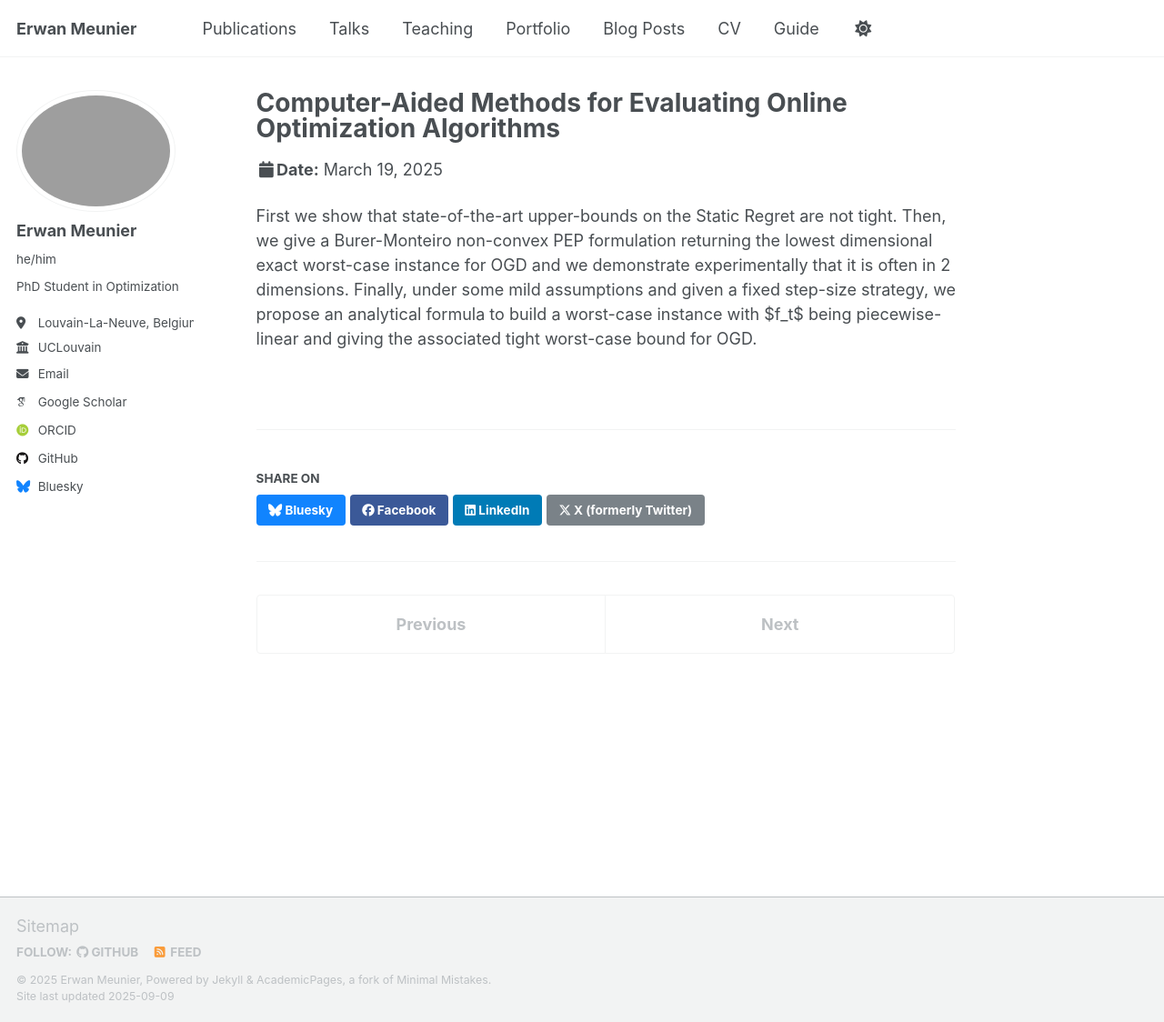
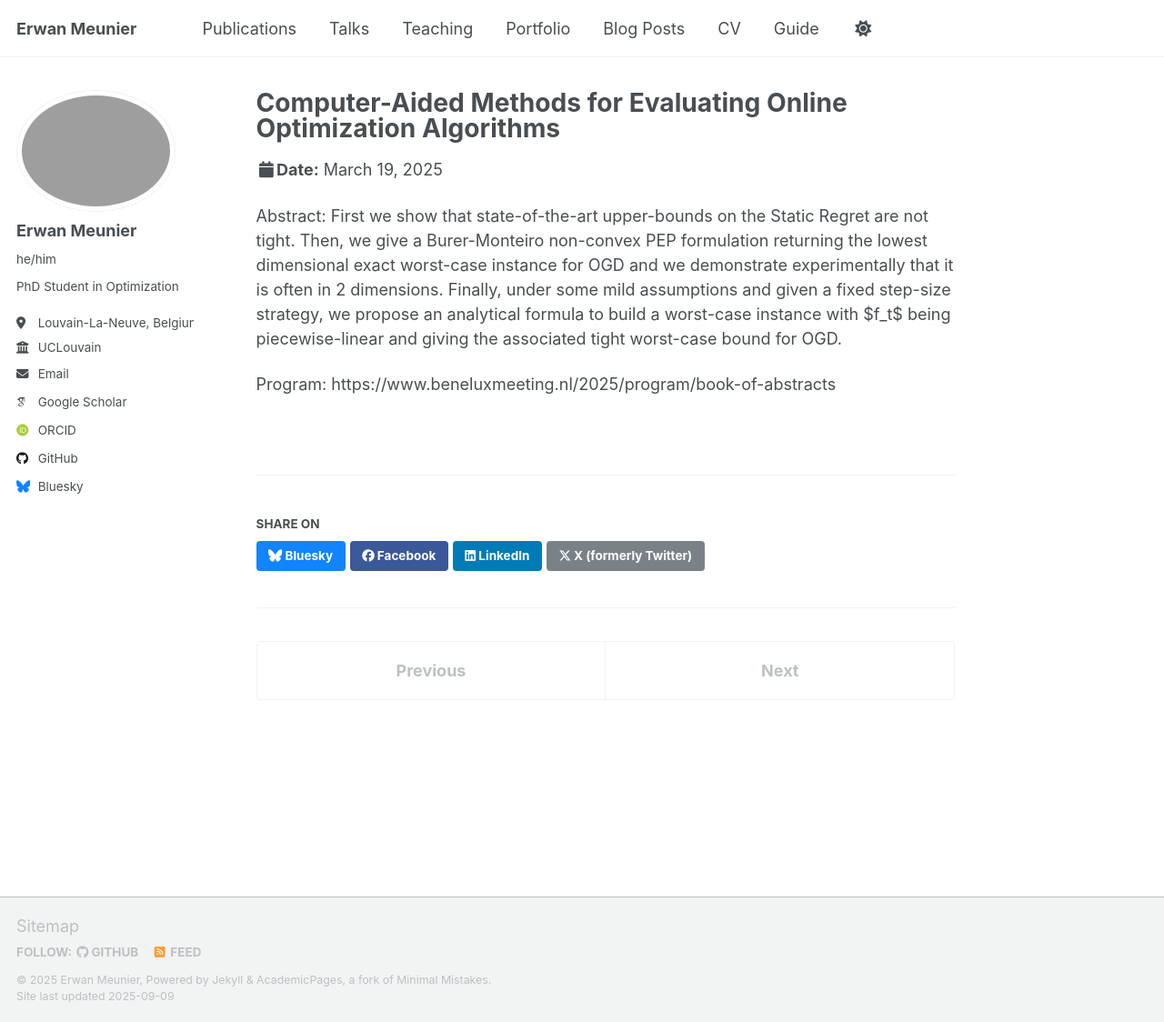
Before and after one commit to ErwanMeunier/ErwanMeunier.github.io, a Jekyll site: the page built from _talks/benelux_meeting_2025.md, in a window 1280 px wide and 1124 px high. Shown: the whole window at 91% size. Built offline with Jekyll 4.4.1, drawn with Linux system fonts in a browser that asks for light colours; some web fonts are replaced; a script that is not in the unit is left out; part of the change alters nothing that is shown.

Commit message:
Update benelux_meeting_2025.md

```diff
--- a/_talks/benelux_meeting_2025.md
+++ b/_talks/benelux_meeting_2025.md
@@ -9,5 +9,7 @@ date: 2025-03-19
 location: "Egmond aan Zee, The Netherlands"
 ---
 
-First we show that state-of-the-art upper-bounds on the Static Regret are not tight. Then, we give a Burer-Monteiro
+Abstract: First we show that state-of-the-art upper-bounds on the Static Regret are not tight. Then, we give a Burer-Monteiro
 non-convex PEP formulation returning the lowest dimensional exact worst-case instance for OGD and we demonstrate experimentally that it is often in 2 dimensions. Finally, under some mild assumptions and given a fixed step-size strategy, we propose an analytical formula to build a worst-case instance with $f_t$ being piecewise-linear and giving the associated tight worst-case bound for OGD.
+
+Program: https://www.beneluxmeeting.nl/2025/program/book-of-abstracts
```
